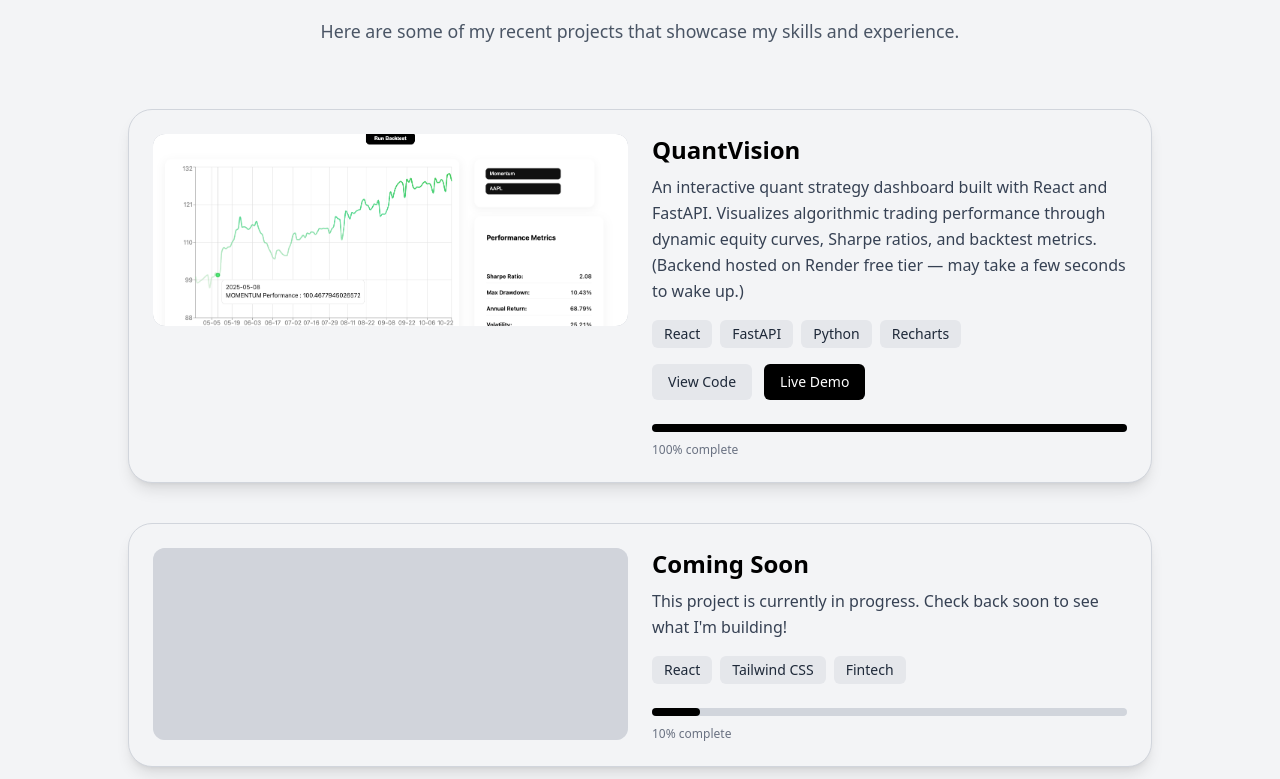
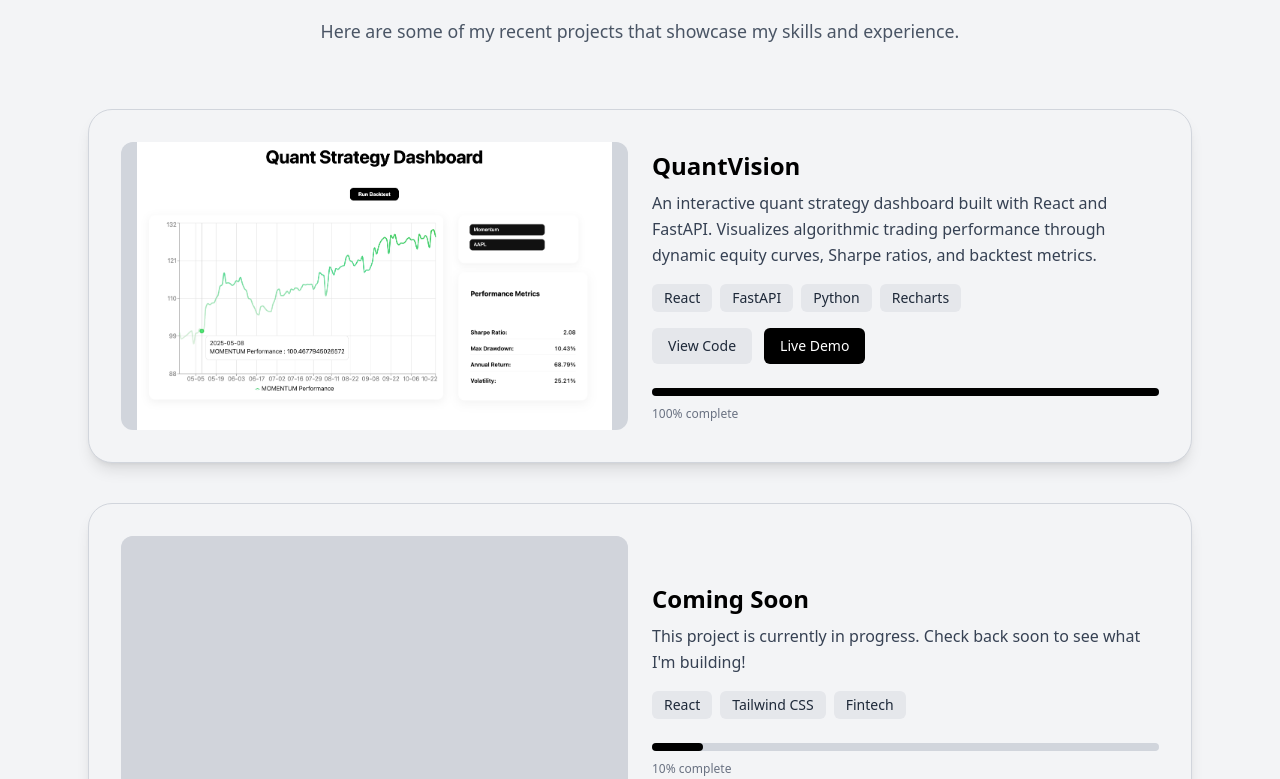
Before and after one commit to ksshubhan/portfolio-website, a React (Vite) app: page / in a window 1280 px wide. Shown: the part 2501-3280 px from the top of the page. Built offline with nearby package versions, Linux system fonts and the light colour scheme.

Commit message:
fixing card formatting

```diff
--- a/src/Projects.jsx
+++ b/src/Projects.jsx
@@ -3,7 +3,7 @@ export default function Projects({ sectionRef }) {
     {
       title: 'QuantVision',
       description:
-        'An interactive quant strategy dashboard built with React and FastAPI. Visualizes algorithmic trading performance through dynamic equity curves, Sharpe ratios, and backtest metrics. (Backend hosted on Render free tier — may take a few seconds to wake up.)',
+        'An interactive quant strategy dashboard built with React and FastAPI. Visualizes algorithmic trading performance through dynamic equity curves, Sharpe ratios, and backtest metrics.',
       tags: ['React', 'FastAPI', 'Python', 'Recharts'],
       image: '/quantvision-preview.png', // ✅ place a screenshot in your /public/assets folder
       liveDemo: 'https://quantvision.vercel.app',
@@ -37,15 +37,15 @@ export default function Projects({ sectionRef }) {
           {projectData.map((project, index) => (
             <div
               key={index}
-              className="w-full max-w-5xl mx-auto bg-gray-100 dark:bg-gray-800 rounded-3xl shadow-lg p-6 flex flex-col md:flex-row gap-6 hover:scale-[1.01] border border-gray-300 dark:border-gray-600 transition-transform duration-300"
+              className="w-full max-w-6xl mx-auto bg-gray-100 dark:bg-gray-800 rounded-3xl shadow-lg p-8 flex flex-col md:flex-row gap-6 hover:scale-[1.01] border border-gray-300 dark:border-gray-600 transition-transform duration-300"
             >
               {/* Project Image */}
-              <div className="w-full md:w-1/2 h-48 bg-gray-300 dark:bg-gray-700 rounded-xl overflow-hidden">
+              <div className="w-full md:w-1/2 h-64 lg:h-72 bg-gray-300 dark:bg-gray-700 rounded-xl overflow-hidden">
                 {project.image ? (
                   <img
                     src={project.image}
                     alt={project.title}
-                    className="w-full h-full object-cover rounded-xl hover:scale-105 transition-transform duration-300"
+                    className="w-full h-full object-contain rounded-xl hover:scale-105 transition-transform duration-300"
                   />
                 ) : (
                   <div className="w-full h-full bg-gray-300 dark:bg-gray-700 animate-pulse" />
```
